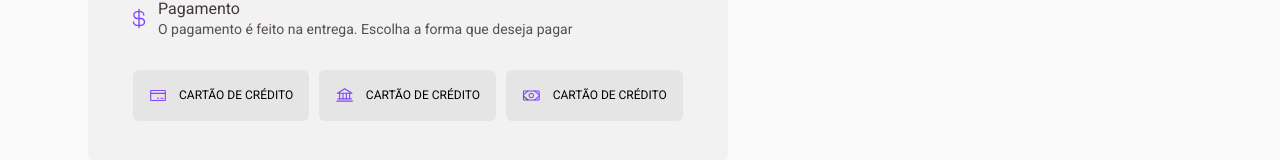
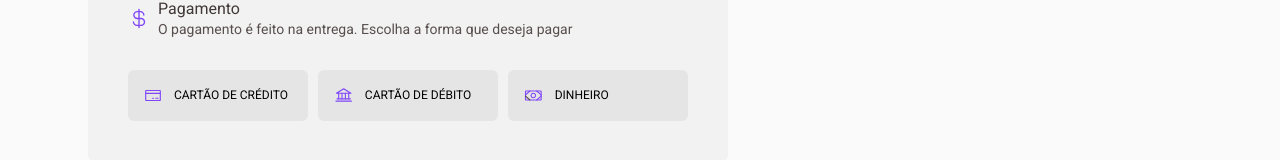
Before and after one commit to MouraPragana/02-desafio-ignite-coffee-delivery, a React (Vite) app: page /checkout in a window 1280 px wide. Shown: the part 606-766 px from the top of the page. Built offline with nearby package versions, Linux system fonts and the light colour scheme.

Commit message:
chore: Adicionar state de payment method na aplicação

```diff
--- a/src/components/payamentCard/index.tsx
+++ b/src/components/payamentCard/index.tsx
@@ -1,14 +1,17 @@
 import { PayamentCardStyled } from "./styles";
 
 interface IPayamentCard {
-  icon?: string;
+  title: string;
+  icon: string;
+  active: string;
+  onClick: () => void;
 }
 
-export function PayamentCard({ icon }: IPayamentCard) {
+export function PayamentCard({ title, icon, active, onClick }: IPayamentCard) {
   return (
-    <PayamentCardStyled>
+    <PayamentCardStyled active={active} name={title} onClick={onClick}>
       <img src={icon} alt="" />
-      <span>cartão de crédito</span>
+      <span>{title}</span>
     </PayamentCardStyled>
   );
 }
--- a/src/components/payamentCard/styles.ts
+++ b/src/components/payamentCard/styles.ts
@@ -1,6 +1,11 @@
 import styled from "styled-components";
 
-export const PayamentCardStyled = styled.div`
+interface IPayamentCardStyled {
+  active: string;
+  name: string;
+}
+
+export const PayamentCardStyled = styled.div<IPayamentCardStyled>`
   background: #e6e5e5;
   border-radius: 6px;
   padding: 16px;
@@ -8,6 +13,18 @@ export const PayamentCardStyled = styled.div`
   display: flex;
   flex-direction: row;
   height: 51px;
+
+  background: ${(props) =>
+    props.active === props.name ? "#ebe5f9" : "#e6e5e5"};
+
+  border: ${(props) =>
+    props.active === props.name ? "1px solid #8047f8" : "none"};
+
+  flex: 1;
+
+  @media screen and (max-width: 768px) {
+    flex: 0;
+  }
 
   cursor: pointer;
 
--- a/src/context/coffeeContext.tsx
+++ b/src/context/coffeeContext.tsx
@@ -4,13 +4,16 @@ import {
   deleteProduct,
   newProduct,
   removeProduct,
+  changePaymentMethod,
 } from "../reducers/coffee/actions";
 
 interface CoffeeContextType {
   products: Product[];
+  paymentMethod: string;
   addNewProduct: (data: Product) => void;
   removeOneProduct: (data: Product) => void;
   deleteAnEntireProduct: (data: Product) => void;
+  selectPaymentMethod: (data: string) => void;
 }
 
 export const CoffeeContext = createContext({} as CoffeeContextType);
@@ -26,6 +29,7 @@ export function CoffeeContextProvider({
     CoffeeReducer,
     {
       products: [],
+      paymentMethod: "",
     },
     () => {
       const storedStateAsJSON = localStorage.getItem("@ignite-coffe-delivery");
@@ -34,11 +38,11 @@ export function CoffeeContextProvider({
         return JSON.parse(storedStateAsJSON);
       }
 
-      return { products: [] };
+      return { products: [], paymentMethod: "" };
     }
   );
 
-  const { products } = coffeeState;
+  const { products, paymentMethod } = coffeeState;
 
   function addNewProduct(data: Product) {
     dispatch(newProduct(data));
@@ -52,6 +56,10 @@ export function CoffeeContextProvider({
     dispatch(deleteProduct(data));
   }
 
+  function selectPaymentMethod(data: string) {
+    dispatch(changePaymentMethod(data));
+  }
+
   useEffect(() => {
     localStorage.setItem("@ignite-coffe-delivery", JSON.stringify(coffeeState));
   }, [coffeeState]);
@@ -62,7 +70,9 @@ export function CoffeeContextProvider({
         addNewProduct,
         removeOneProduct,
         deleteAnEntireProduct,
+        selectPaymentMethod,
         products,
+        paymentMethod,
       }}
     >
       {children}
--- a/src/pages/checkout/components/CompleteOrderSection/index.tsx
+++ b/src/pages/checkout/components/CompleteOrderSection/index.tsx
@@ -1,9 +1,11 @@
+import { useContext } from "react";
 import cash from "../../../../assets/svg/cash.svg";
 import creditCard from "../../../../assets/svg/creditCard.svg";
 import Currency from "../../../../assets/svg/currency.svg";
 import debitCard from "../../../../assets/svg/debitCard.svg";
 import Gps from "../../../../assets/svg/gps.svg";
 import { PayamentCard } from "../../../../components/payamentCard";
+import { CoffeeContext } from "../../../../context/coffeeContext";
 
 import {
   AddressAndPaymentColum,
@@ -18,6 +20,12 @@ import {
 } from "./styles";
 
 export function CompleteOrderSection() {
+  const { paymentMethod, selectPaymentMethod } = useContext(CoffeeContext);
+
+  function handleChangePaymentMethod(data: string) {
+    selectPaymentMethod(data);
+  }
+
   return (
     <AddressAndPaymentColum>
       <Header>Complete seu pedido</Header>
@@ -59,9 +67,24 @@ export function CompleteOrderSection() {
           </div>
         </Title>
         <RowPayament>
-          <PayamentCard icon={creditCard} />
-          <PayamentCard icon={debitCard} />
-          <PayamentCard icon={cash} />
+          <PayamentCard
+            icon={creditCard}
+            title={"cartão de crédito"}
+            active={paymentMethod}
+            onClick={() => handleChangePaymentMethod("cartão de crédito")}
+          />
+          <PayamentCard
+            icon={debitCard}
+            title={"cartão de débito"}
+            active={paymentMethod}
+            onClick={() => handleChangePaymentMethod("cartão de débito")}
+          />
+          <PayamentCard
+            icon={cash}
+            title={"dinheiro"}
+            active={paymentMethod}
+            onClick={() => handleChangePaymentMethod("dinheiro")}
+          />
         </RowPayament>
       </FooterPayament>
     </AddressAndPaymentColum>
--- a/src/pages/checkout/components/CompleteOrderSection/styles.ts
+++ b/src/pages/checkout/components/CompleteOrderSection/styles.ts
@@ -88,6 +88,11 @@ export const RowPayament = styled.div`
   gap: 0.6rem;
   margin-top: 2rem;
   justify-content: center;
+
+  @media screen and (max-width: 768px) {
+    flex-direction: column;
+    width: 100%;
+  }
 `;
 
 interface InputProps {
--- a/src/reducers/coffee/actions.ts
+++ b/src/reducers/coffee/actions.ts
@@ -5,6 +5,7 @@ export enum ActionTypes {
   ADD_NEW_PRODUCT = "ADD_NEW_PRODUCT",
   REMOVE_PRODUCT = "REMOVE_PRODUCT",
   DELETE_AN_ENTIRE_PRODUCT = "DELETE_AN_ENTIRE_PRODUCT",
+  CHANGE_PAYMENT_METHOD = "CHANGE_PAYMENT_METHOD",
 }
 
 export function newProduct(newProduct: Product) {
@@ -33,3 +34,12 @@ export function deleteProduct(productToDelete: Product) {
     },
   };
 }
+
+export function changePaymentMethod(paymentMethod: string) {
+  return {
+    type: ActionTypes.CHANGE_PAYMENT_METHOD,
+    payload: {
+      paymentMethod,
+    },
+  };
+}
--- a/src/reducers/coffee/reducer.ts
+++ b/src/reducers/coffee/reducer.ts
@@ -13,6 +13,7 @@ export interface Product {
 
 export interface CoffeeState {
   products: Product[];
+  paymentMethod: string;
 }
 
 export function CoffeeReducer(state: CoffeeState, action: any) {
@@ -63,6 +64,12 @@ export function CoffeeReducer(state: CoffeeState, action: any) {
       });
     }
 
+    case ActionTypes.CHANGE_PAYMENT_METHOD: {
+      return produce(state, (draft) => {
+        draft.paymentMethod = action.payload.paymentMethod;
+      });
+    }
+
     default:
       return state;
   }
```
